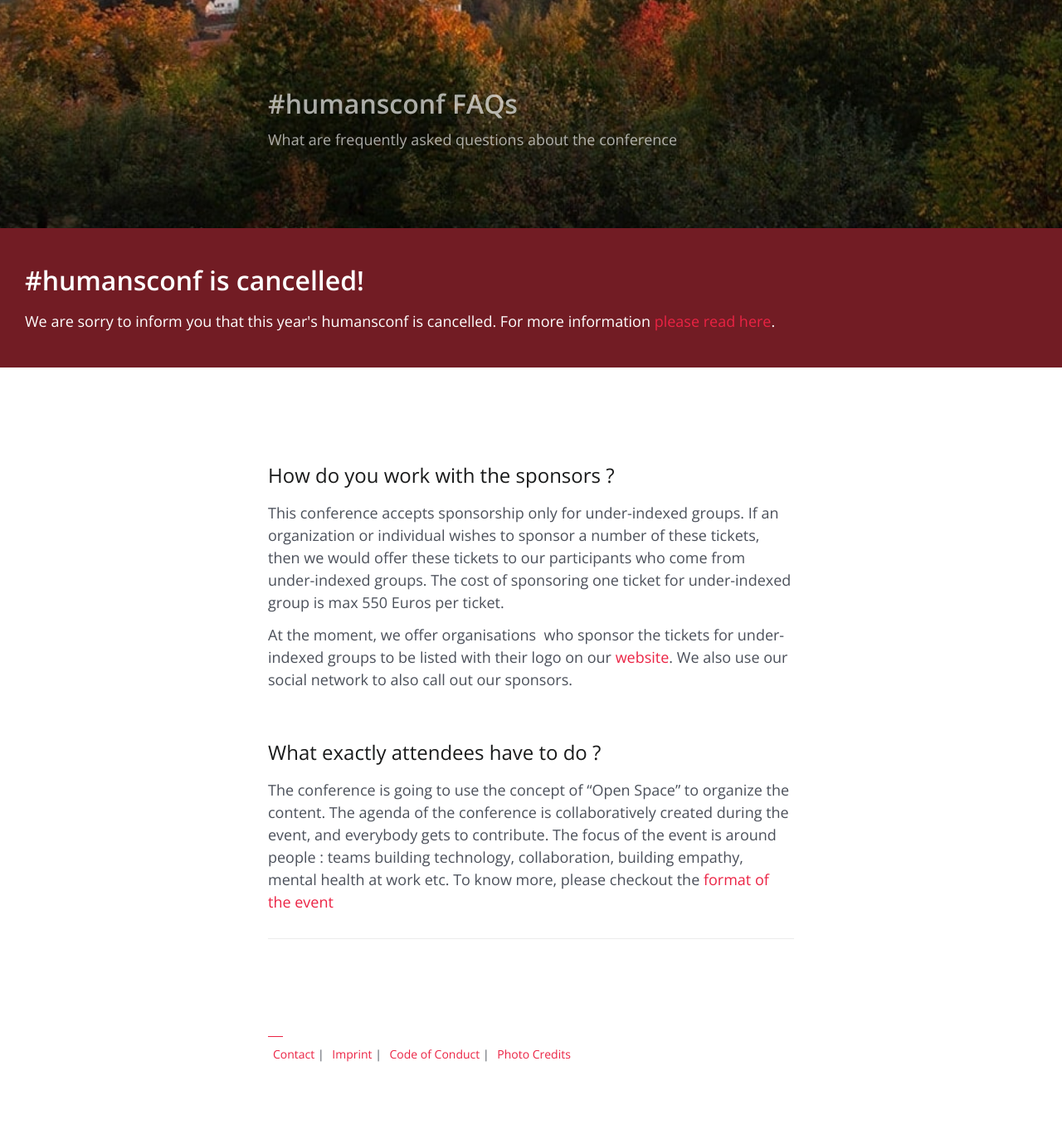
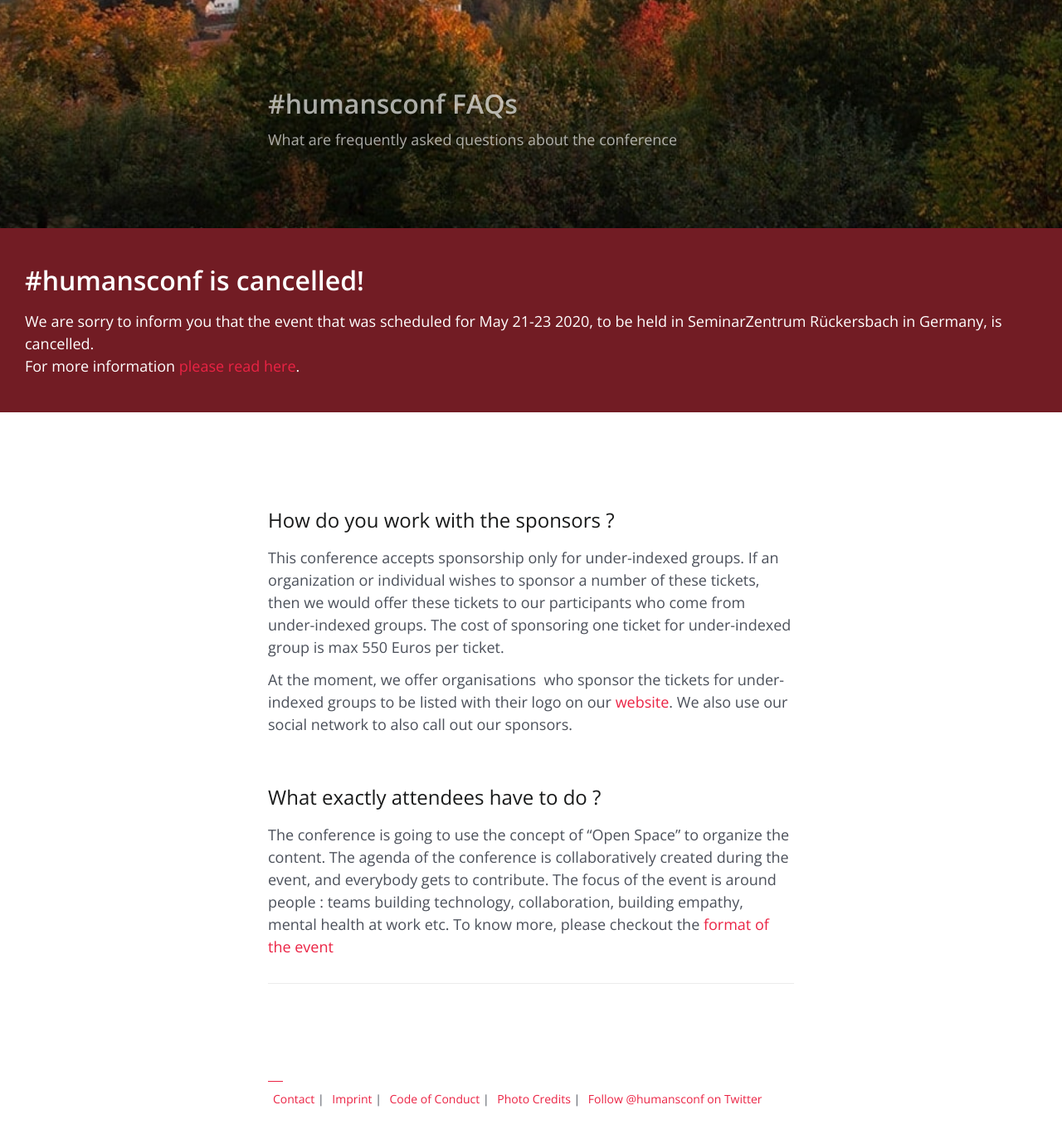
Before and after one commit to humansconf/humansconf.org, a Jekyll site: the page built from faqs.md, in a window 1280 px wide and 1400 px high, scrolled down 325 px. Shown: the top 1373 px of the window at 83% size. Built offline with Jekyll 4.4.1, drawn with Linux system fonts in a browser that asks for light colours; before the commit the page ends 1671 px from its top, so only the background shows below that.

Commit message:
hide most of the original event stuff and add teaser for online event

```diff
--- a/_includes/footer.html
+++ b/_includes/footer.html
@@ -3,7 +3,8 @@
   <a href="mailto:{{ site.email }}" title="Send E-Mail">Contact</a> |
   <a href="/imprint">Imprint</a> |
   <a href="/code-of-conduct">Code of Conduct</a> |
-  <a href="/photo-credits">Photo Credits</a>
+  <a href="/photo-credits">Photo Credits</a> |
+  <a href="https://twitter.com/humansconf">Follow @humansconf on Twitter</a>
 </div>
 </footer>
 
--- a/_includes/header.html
+++ b/_includes/header.html
@@ -5,8 +5,9 @@
     <ul>
       <li><a href="/" title="Home">Home</a></li>
       <li><hr></li>
-      <!-- <li><a href="/register" title="Register for participating in #humansconf">Register for #humansconf</a></li> -->
       <li><a href="/code-of-conduct" title="Code of Conduct">Code of Conduct</a></li>
+      <li><a href="/organizers" title="Organizer team of #humansconf">Organizers</a></li>
+      <!--
       <li><hr></li>
       <li><a href="/costs" title="Costs of Participating">Costs of Participating</a></li>
       <li><a href="/inclusivity-grants" title="Inclusivity Grants for participating in #humansconf">Inclusivity Grants</a></li>
@@ -14,9 +15,9 @@
       <li><a href="/format" title="Format & Schedule of #humansconf">Format & Schedule</a></li>
       <li><a href="/venue" title="Venue & Travel Info">Venue</a></li>
       <li><a href="/accessibility" title="Accessibility at #humansconf">Accessibility</a></li>
-      <li><a href="/organizers" title="Organizer team of #humansconf">Organizers</a></li>
       <li><hr></li>
       <li><a href="/faqs" title="Frequently Asked Questions">Frequently Asked Questions</a></li>
+      -->
     </ul>
   </nav>
 </header>
--- a/_layouts/page.html
+++ b/_layouts/page.html
@@ -16,9 +16,7 @@
     <section class="alert-banner">
       <h1 class="alert-banner-header">#humansconf is cancelled!</h1>
       <p>
-        We are sorry to inform you that this year's humansconf is cancelled.
-        For more information
-        <a href="/#cancellation">please read here</a>.
+        We are sorry to inform you that the event that was scheduled for May 21-23 2020, to be held in SeminarZentrum Rückersbach in Germany, is cancelled. <br>For more information <a href="/2020-cancellation">please read here</a>.
       </p>
     </section>
     {% endunless %}
```
Also changed, not shown: 2020-cancellation.md (added, +30 -0 lines), index.md (+10 -37 lines).
